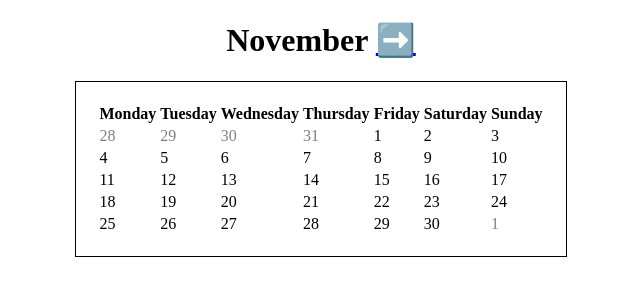
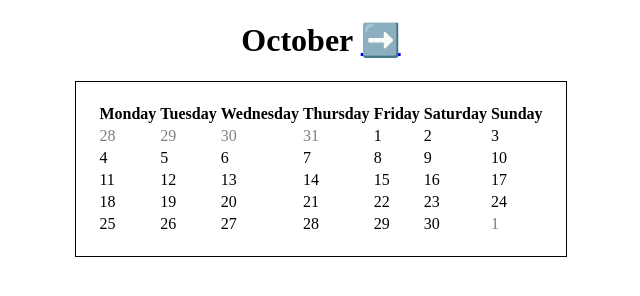
Before and after one commit to gdelmo/gdelmo.github.io, a plain HTML site: page calendar/october.html in a window 1280 px wide. Shown: the whole page, without its empty margins (319-959 px from the left). Drawn offline with Linux system fonts and the light colour scheme; files that its build step writes are made by us from their sources.

Commit message:
Update october.html

```diff
--- a/calendar/october.html
+++ b/calendar/october.html
@@ -5,7 +5,7 @@
     <title>Calendar</title>
   </head>
   <body>
-    <center><h1>  November <a href="november.html">➡️</a></h1>
+    <center><h1>  October <a href="november.html">➡️</a></h1>
       <table style="border: 1px solid black; padding: 20px;">
   <tr>
     <th>Monday</th>
```
